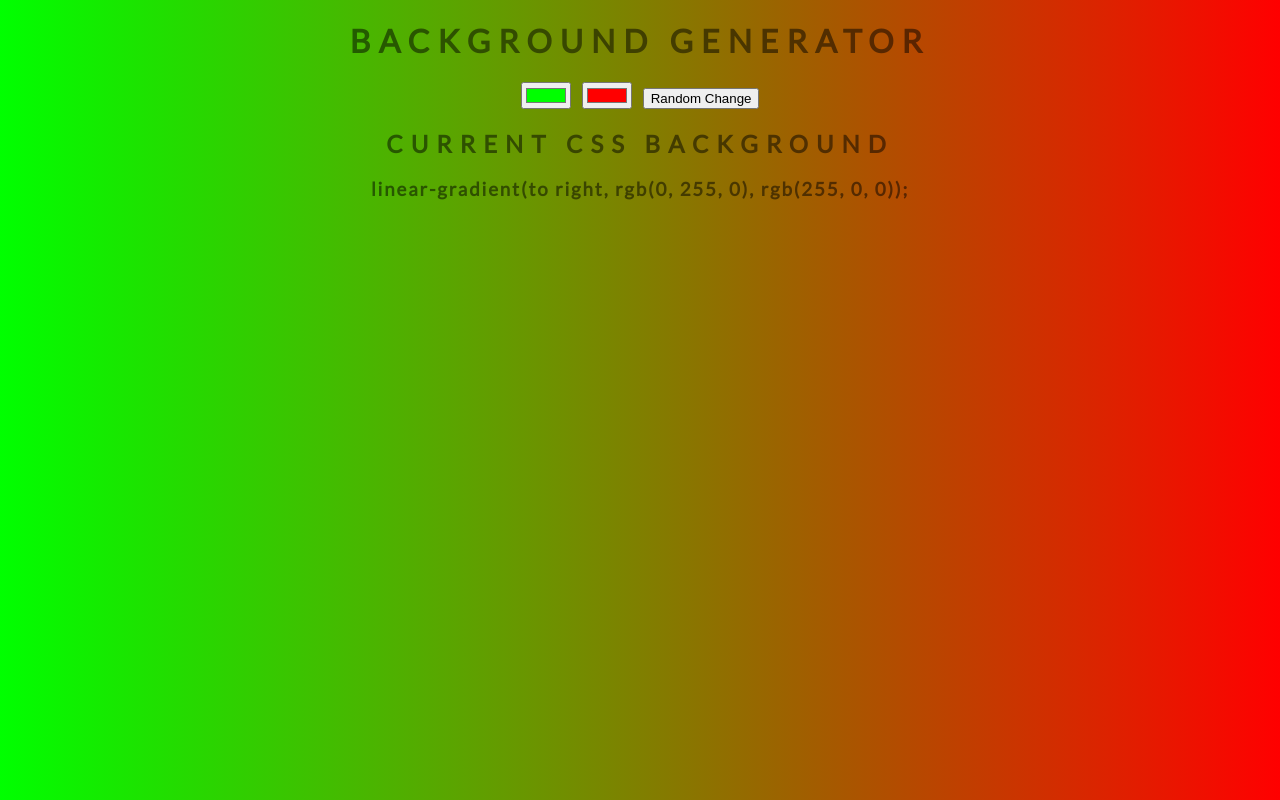
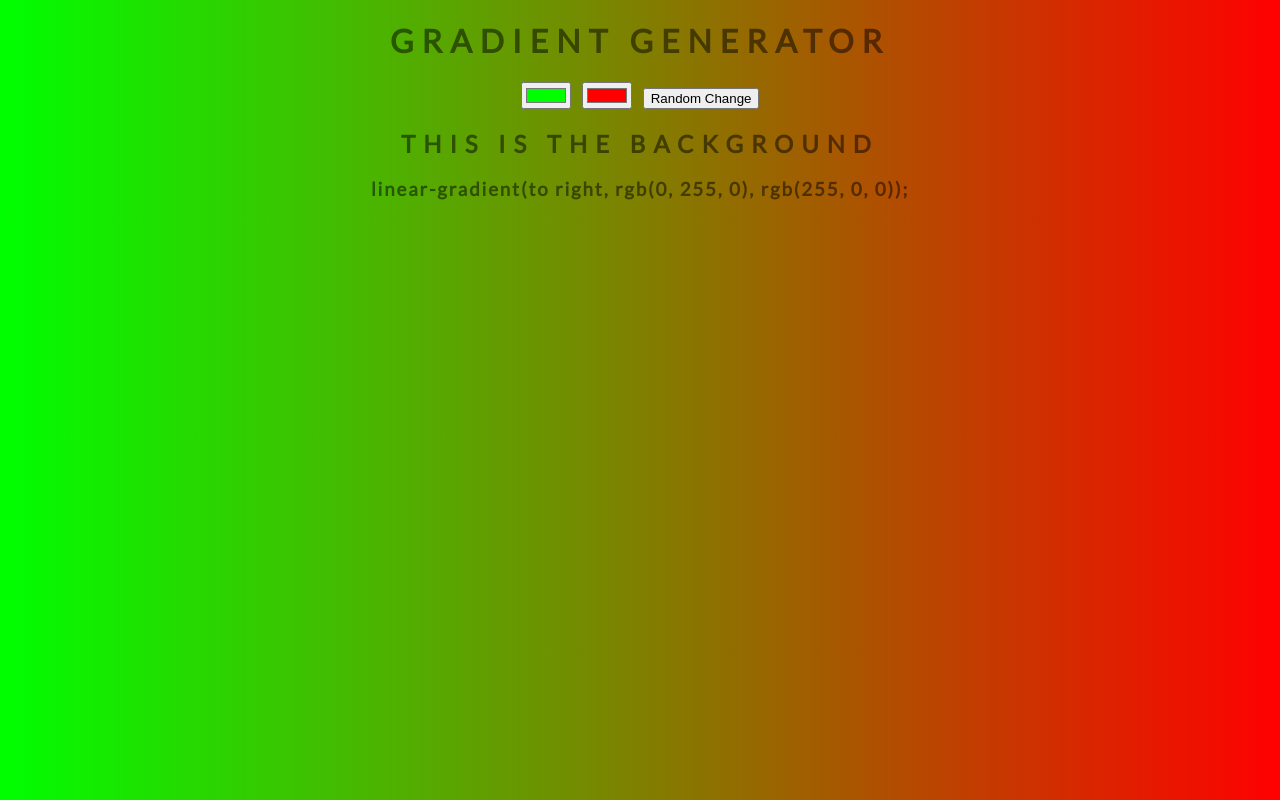
Before and after one commit to neneta0921/background-generator, a plain HTML site: page index.html in a window 1280 px wide. Drawn offline with Linux system fonts and the light colour scheme.

Commit message:
Changing Text

```diff
--- a/index.html
+++ b/index.html
@@ -5,11 +5,11 @@
     <link rel="stylesheet" type="text/css" href="style.css" />
   </head>
   <body id="gradient">
-    <h1>Background Generator</h1>
+    <h1>Gradient Generator</h1>
     <input class="color1" type="color" name="color1" value="#00ff00" />
     <input class="color2" type="color" name="color2" value="#ff0000" />
     <button id="random">Random Change</button>
-    <h2>Current CSS Background</h2>
+    <h2>This is the Background</h2>
     <h3></h3>
     <script type="text/javascript" src="script.js"></script>
   </body>
```
